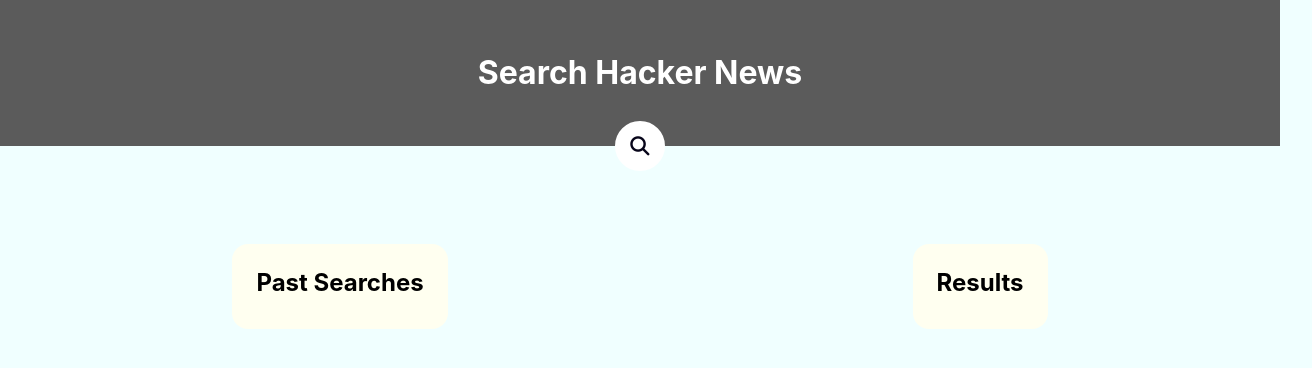
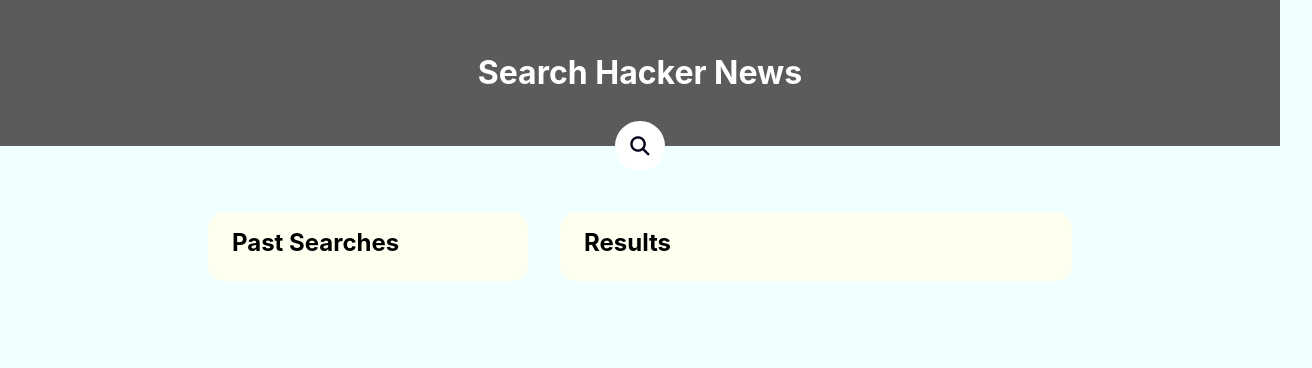
Before and after one commit to kalebal/hn-redux, a React (Create React App) app: page / in a window 1280 px wide. Shown: the top 368 px of the page, 1312 px wide, since content can reach past the window. Built offline with nearby package versions, Linux system fonts and the light colour scheme.

Commit message:
Adds contrast to search bar, styles delete icon

```diff
--- a/src/App.scss
+++ b/src/App.scss
@@ -12,16 +12,9 @@
   color: white;
 }
 
-ul {
-  list-style-type: none;
-  padding: 0;
-
-  li {
-    text-align: left;
-    margin-left: 0.5rem;
-  }
+.searchContainer {
+  height: 0%;
 }
-
 
 .searchBar {
     position: relative;
@@ -50,25 +43,8 @@
         background: #07051a;
         color: white;
     }
-}
-
-input{
-    position: absolute;
-    top: 0;
-    left: 0;
-    width: 100%;
-    height: 42.5px;
-    line-height: 30px;
-    outline: 0;
-    border: 0;
-    display: none;
-    font-size: 1em;
-    border-radius: 20px;
-    padding:  0 0 0 0px;
-}
-
-
-.fa{
+    .fa{
+    cursor: pointer;
     box-sizing: border-box;
     padding: 10px;
     width: 42.5px;
@@ -84,16 +60,28 @@
     border: 0px;
     background-color: white;
 }
+}
 
-
-
+input{
+    position: absolute;
+    top: 0;
+    left: 5px;
+    width: 100%;
+    height: 42.5px;
+    line-height: 30px;
+    outline: 0;
+    border: 0;
+    display: none;
+    font-size: 1em;
+    border-radius: 20px;
+    padding:  0 0 0 0px;
+}
 
 .listContainer {
   width: 100%;
   height: 0%;
   display: flex;
   flex-direction: column;
-  padding: 2rem;
   justify-content: space-around;
 }
 
@@ -101,24 +89,45 @@
 @media only screen and (min-width: 768px) {
   .listContainer {
     flex-direction: row;
-    align-items: flex-start;
+    max-width: 70%;
+  }
+  .results {
+    width: 500px;
+  }
+  .pastSearches {
+    width: 300px;
   }
 }
 
 .pastSearches, .results {
   margin: 1rem;
-  padding: 1rem;
+  padding: 0.5rem 1rem;
   min-height: 50%;
   border-radius: 1rem;
   text-align: left;
-
+  max-width: 500px;
   h3 {
     font-size: 1.5rem;
     margin: 0.5rem;
   }
+
+  ul {
+  list-style-type: none;
+  padding: 0;
+
+  li {
+    text-align: left;
+    margin-left: 0.5rem;
+  }
+}
 }
 .pastSearches {
   background-color: ivory;
+  li {
+    display: flex;
+    flex-direction: row;
+    justify-content: space-between;
+  }
 }
 
 .results {
```
